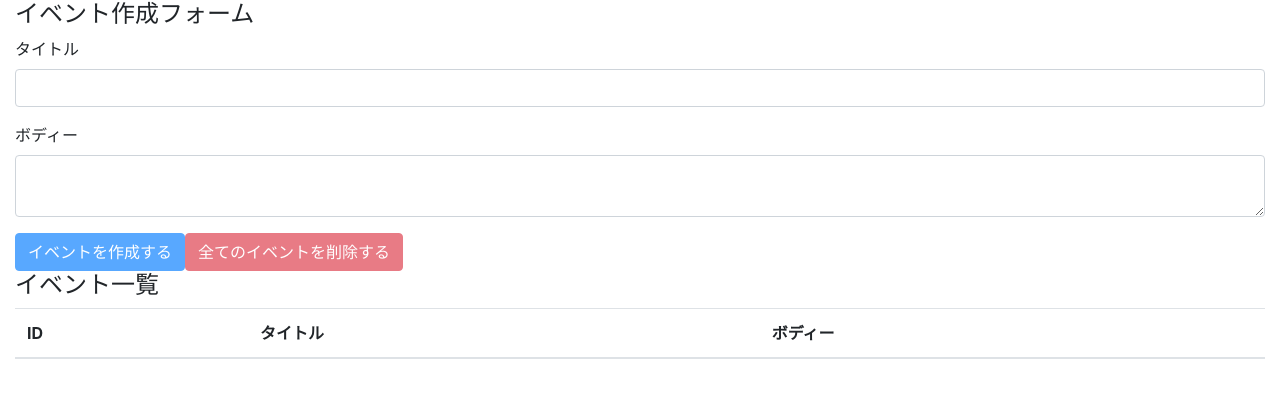
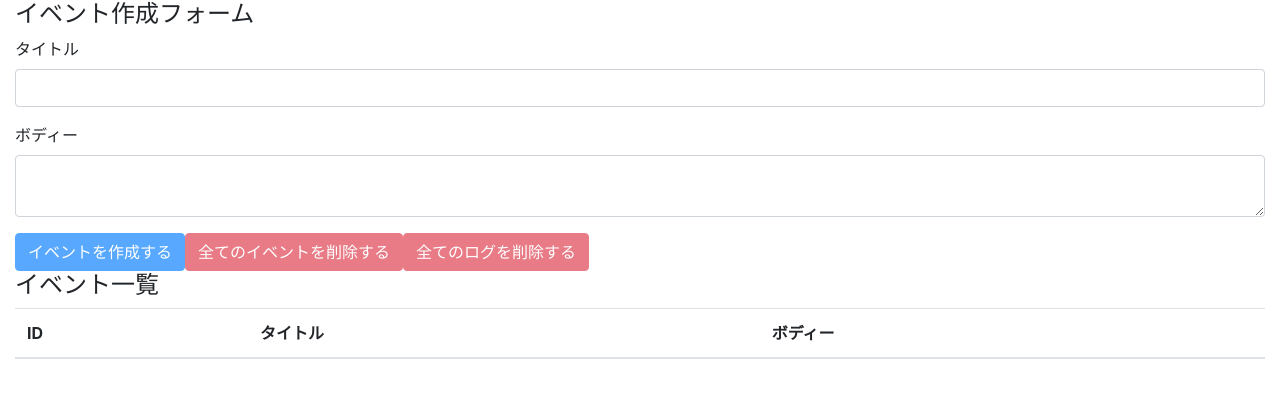
Before and after one commit to kai815/react-hooks-101, a React (Create React App) app: page / in a window 1280 px wide. Shown: the top 398 px of the page. Built offline with nearby package versions, Linux system fonts and the light colour scheme.

Commit message:
全ての操作ログの削除

```diff
--- a/src/components/EventForm.js
+++ b/src/components/EventForm.js
@@ -48,6 +48,16 @@
   }
 
   const unCreatable = title === '' || body === ''
+
+  const deleteAllOperationLogs = e => {
+    e.preventDefault()
+    let result = window.confirm("全ての操作ログを本当に削除してもいいですか？")
+    if (result) {
+      dispatch({
+        type: DELETE_ALL_OPERATION_LOGS
+      })
+    }
+  }
   return(
     <>
       <h4>イベント作成フォーム</h4>
@@ -60,8 +70,9 @@
           <label htmlFor="formEventBody">ボディー</label>
           <textarea className="form-control"   id="formEventBody" value={body} onChange={e => setBody(e.target.value) }/>
         </div>
-        <button className="btn btn-primary"   onClick={addEvent} disabled=  {unCreatable} >イベントを作成する</button>
-        <button className="btn btn-danger"   onClick={deleteAllEvents} disabled={state.events.length === 0} >全てのイベントを削除する</button>
+        <button className="btn btn-primary" onClick={addEvent} disabled=  {unCreatable} >イベントを作成する</button>
+        <button className="btn btn-danger" onClick={deleteAllEvents} disabled={state.events.length === 0} >全てのイベントを削除する</button>
+        <button className="btn btn-danger" onClick={deleteAllOperationLogs} disabled={state.operationLogs.length === 0}>全てのログを削除する</button>
       </form>
     </>
   )
```
